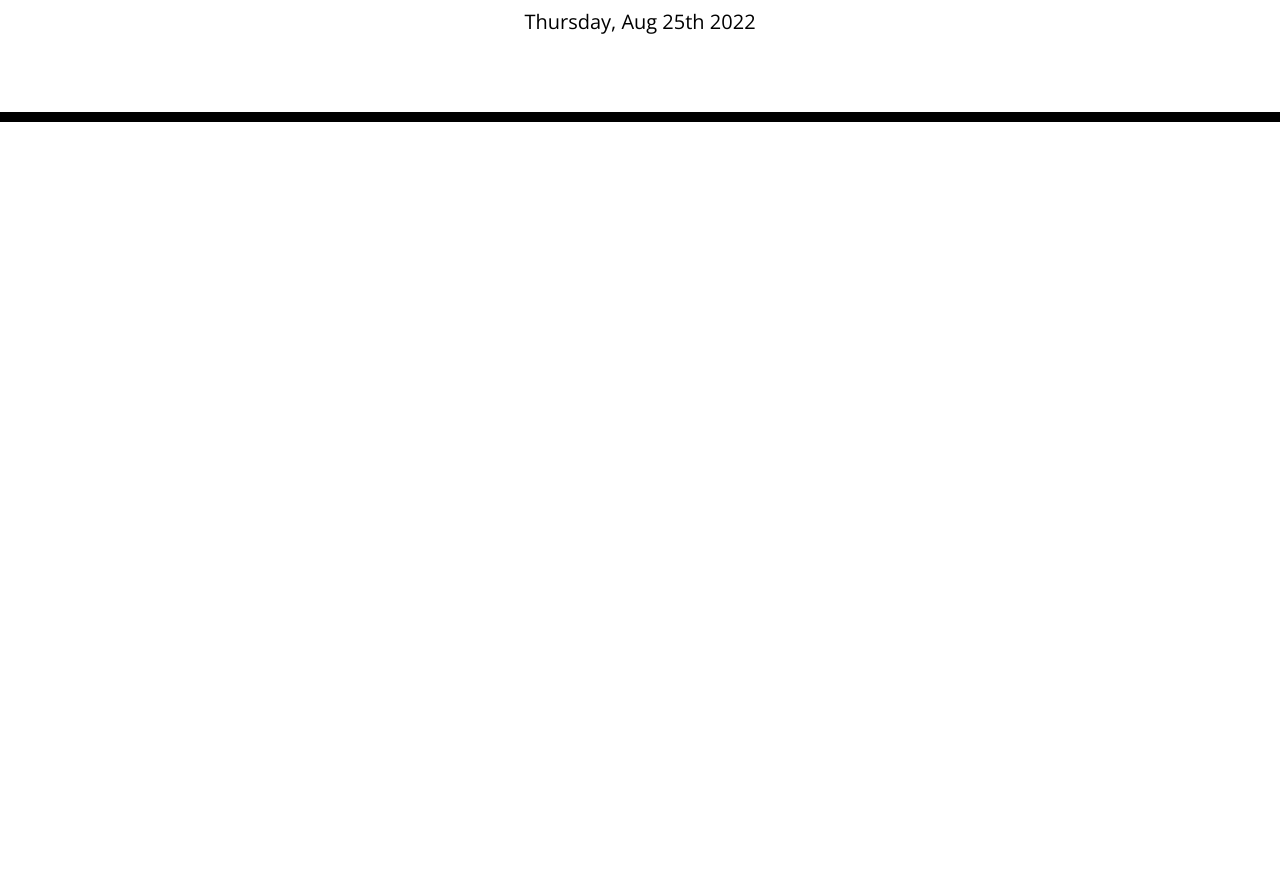
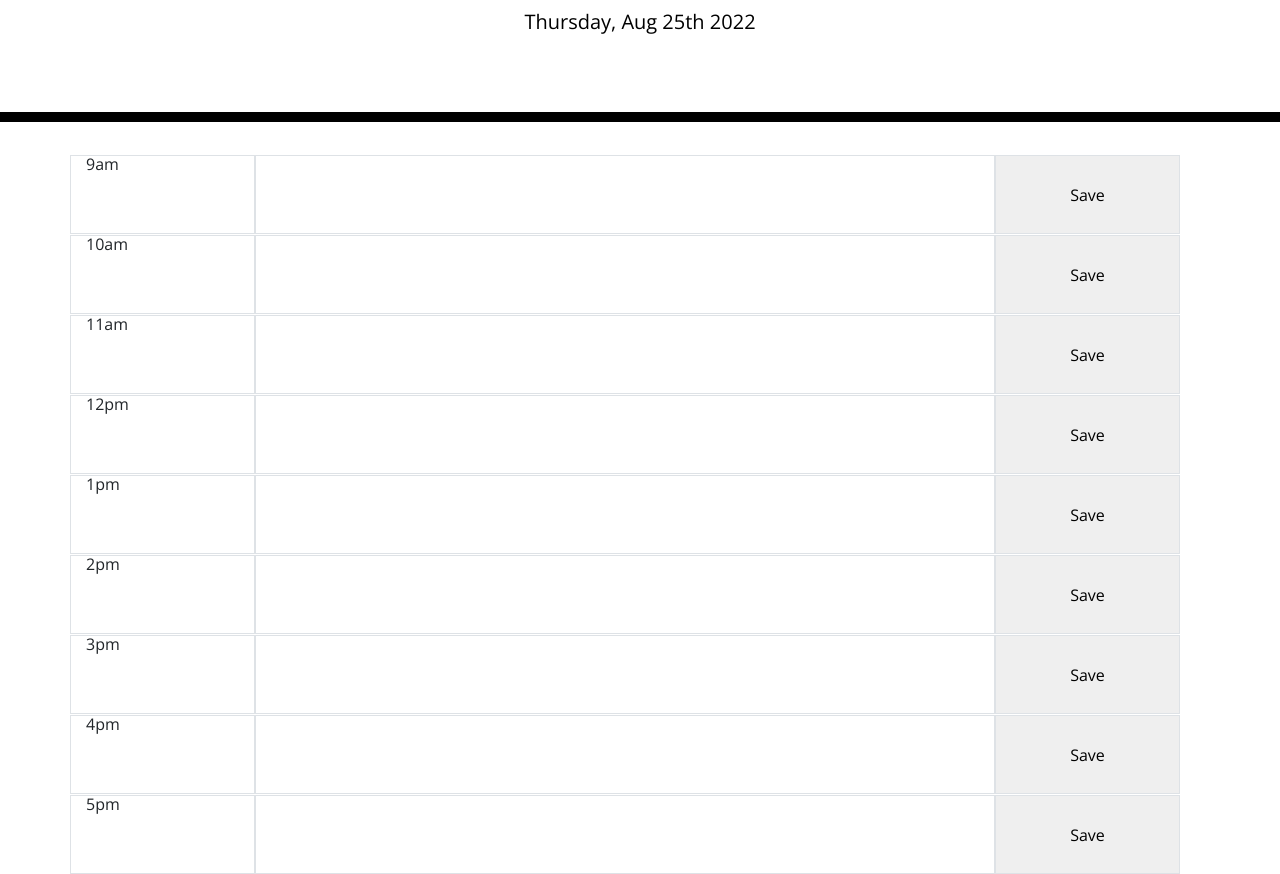
Before and after one commit to tguy5837/work-day-planner, a plain HTML site: page index.html in a window 1280 px wide. Shown: the part 182-1056 px from the top of the page. Before the commit the page ends 800 px from the top, so only its background shows below. Drawn offline with nearby package versions, Linux system fonts and the light colour scheme.

Commit message:
added time slots

```diff
--- a/assets/js/index.js
+++ b/assets/js/index.js
@@ -2,3 +2,10 @@ $(currentDay).text(function () {
     var now = moment().format("dddd, MMM Do YYYY");
     return now;
 })
+
+// var checkTime = function () {
+
+// }
+
+var timeCheck = $("time").attr("datetime");
+console.log(timeCheck);
--- a/index.html
+++ b/index.html
@@ -30,6 +30,51 @@
     </header>
     <div class="container">
       <!-- Timeblocks go here -->
+      <div class="row w-100">
+        <time class="col-2 border" datetime="09:00">9am</time>
+        <input class="col-8 border"></input>
+        <button class="col-2 border">Save</button>
+      </div>
+      <div class="row w-100">
+        <time class="col-2 border" datetime="10:00">10am</time>
+        <input class="col-8 border"></input>
+        <button class="col-2 border">Save</button>
+      </div>
+      <div class="row w-100">
+        <time class="col-2 border" datetime="11:00">11am</time>
+        <input class="col-8 border"></input>
+        <button class="col-2 border">Save</button>
+      </div>
+      <div class="row w-100">
+        <time class="col-2 border" datetime="12:00">12pm</time>
+        <input class="col-8 border"></input>
+        <button class="col-2 border">Save</button>
+      </div>
+      <div class="row w-100">
+        <time class="col-2 border" datetime="13:00">1pm</time>
+        <input class="col-8 border"></input>
+        <button class="col-2 border">Save</button>
+      </div>
+      <div class="row w-100">
+        <time class="col-2 border" datetime="14:00">2pm</time>
+        <input class="col-8 border"></input>
+        <button class="col-2 border">Save</button>
+      </div>
+      <div class="row w-100">
+        <time class="col-2 border" datetime="15:00">3pm</time>
+        <input class="col-8 border"></input>
+        <button class="col-2 border">Save</button>
+      </div>
+      <div class="row w-100">
+        <time class="col-2 border" datetime="16:00">4pm</time>
+        <input class="col-8 border"></input>
+        <button class="col-2 border">Save</button>
+      </div>
+      <div class="row w-100">
+        <time class="col-2 border" datetime="17:00">5pm</time>
+        <input class="col-8 border"></input>
+        <button class="col-2 border">Save</button>
+      </div>
     </div>
 
     <script src="https://code.jquery.com/jquery-3.4.1.min.js"></script>
```
